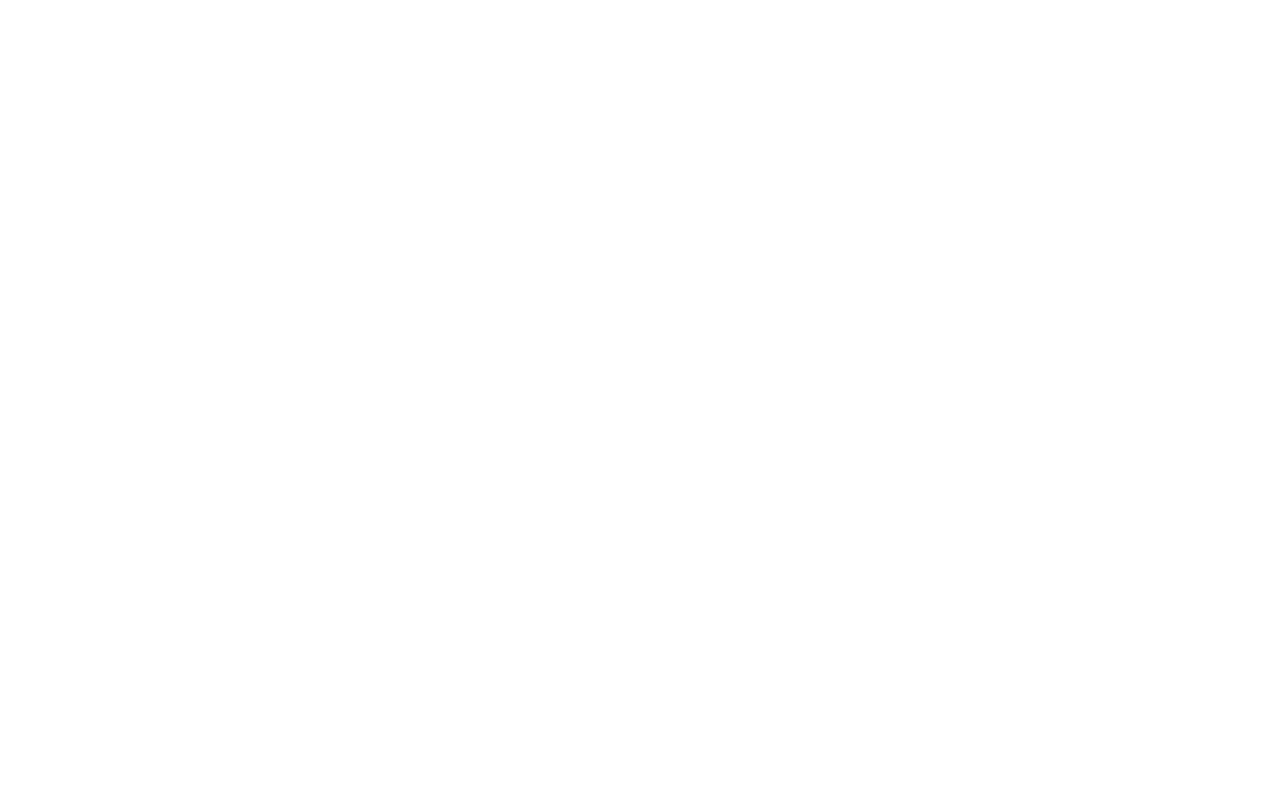
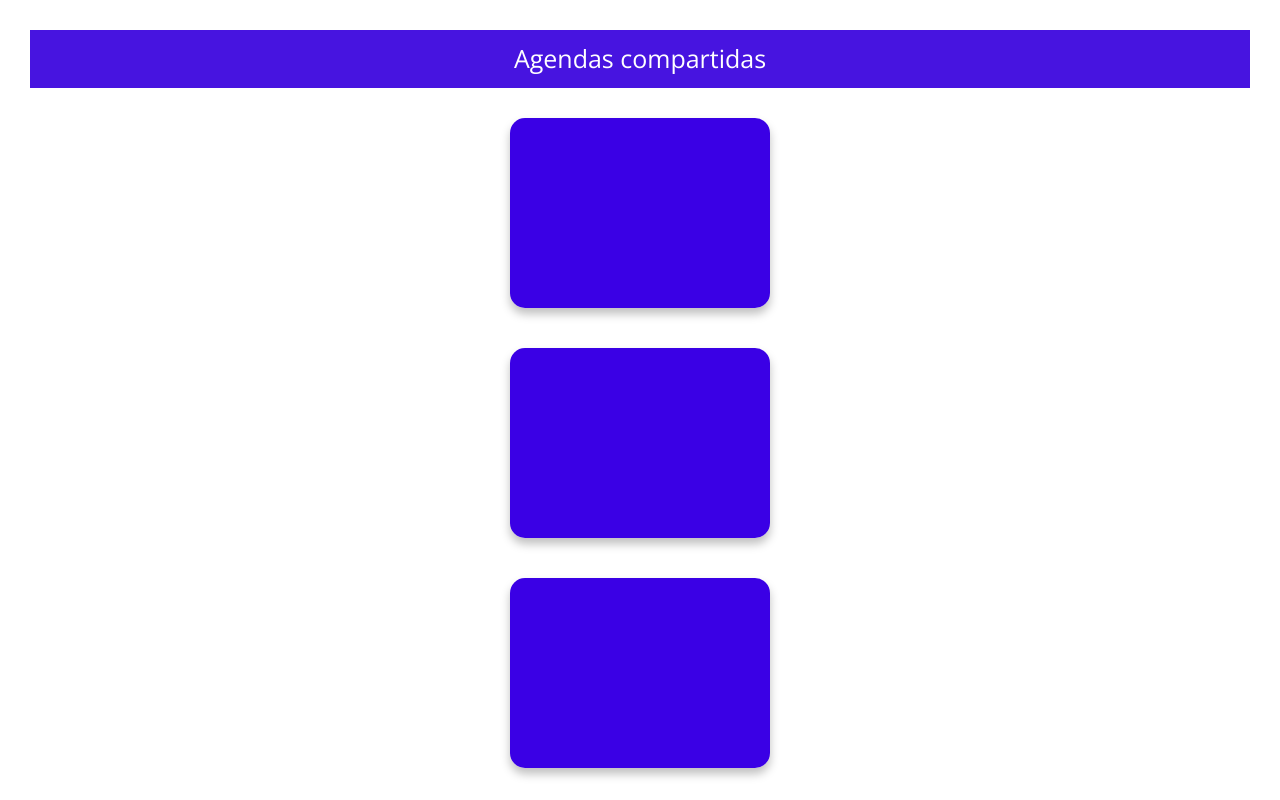
Before and after one commit to Sallaks/FronEndProject, an Angular app: page /contacts-book in a window 1280 px wide. Before the commit this address led to /. Built offline with nearby package versions, Linux system fonts and the light colour scheme.

Commit message:
contact-book routing and view

```diff
--- a/src/app/app-routing.module.ts
+++ b/src/app/app-routing.module.ts
@@ -36,6 +36,13 @@
       ),
   },
   {
+    path: 'contacts-book',
+    loadChildren: () =>
+      import('./public/pages/contacts-book/contacts-book.module').then(
+        (m) => m.ContactsBookModule
+      ),
+  },
+  {
     path: 'edit-contact/:id',
     loadChildren: () =>
       import('./public/pages/edit-contact/edit-contact.module').then(
--- /dev/null
+++ b/src/app/core/interfaces/contacts-book.ts
@@ -0,0 +1,11 @@
+import { IContact } from "./contact";
+import { IUser } from "./user";
+
+
+export interface IContactsbook{
+id: number,
+name: string,
+code: number,
+owners?: IUser[]
+contacts: IContact[]
+}
--- /dev/null
+++ b/src/app/public/components/book-card/book-card.component.html
@@ -0,0 +1,13 @@
+<div class="card-cointainer">
+    <div class="avatar">
+      <div class="avatar-letters">
+        {{getinitials() | uppercase}
+      </div>
+    </div>
+    <div [routerLink]="['/contacts-book', contactsbook.id]" class="book-name">
+      <p class="name">
+        {{contactsbook.name}}
+      </p>
+      <div class="card-divider"></div>
+    </div>
+  </div>
--- /dev/null
+++ b/src/app/public/components/book-card/book-card.component.scss
@@ -0,0 +1,44 @@
+.card-cointainer {
+    display: flex;
+    flex-direction: row;
+    align-items: center;
+    justify-content: flex-start;
+    background-color: #fff;
+    margin-bottom: 5px;
+  }
+
+  .avatar {
+    display: flex;
+    justify-content: center;
+    align-items: center;
+    background-color: rgba(0, 0, 0, 0.3);
+    color: #fff;
+    border-radius: 50%;
+    height: 42px;
+    width: 42px;
+    margin: 10px;
+  }
+
+  .avatar-letters {
+    display: flex;
+    justify-content: center;
+    align-items: center;
+  }
+
+  .book-name {
+    font-size: 18px;
+    display: flex;
+    margin-right: auto;
+    flex-direction: column;
+  }
+
+  .name {
+    margin-bottom: 10px;
+    margin-top: 10px;
+  }
+
+  .card-divider {
+    border-bottom: 1px solid #d1d5db;
+    height: 1px;
+    width: calc(100vw - 70px);
+  }
--- /dev/null
+++ b/src/app/public/components/book-card/book-card.component.ts
@@ -0,0 +1,35 @@
+import { Component, Input, OnInit } from '@angular/core';
+import { IContact } from 'src/app/core/interfaces/contact';
+import { IContactsbook } from 'src/app/core/interfaces/contacts-book';
+import { ContactService } from 'src/app/core/services/contact.service';
+
+@Component({
+  selector: 'app-book-card',
+  templateUrl: './book-card.component.html',
+  styleUrls: ['./book-card.component.scss']
+})
+export class BookCardComponent implements OnInit {
+
+  constructor(private contactService: ContactService) { }
+
+  @Input() completeName!: string;
+
+  @Input() contactsbook!: IContactsbook;
+
+  contactComplete: IContactsbook | undefined;
+
+  ngOnInit(): void {
+  }
+
+  getinitials(): string {
+    return this.contactsbook.name
+    .slice(0, 1)
+    .concat(
+        this.contactsbook.name.slice(
+            this.contactsbook.name.length - 1,
+            this.contactsbook.name.length
+        )
+    );
+  }
+
+}
--- /dev/null
+++ b/src/app/public/pages/contacts-book/contacts-book-routing.module.ts
@@ -0,0 +1,11 @@
+import { NgModule } from '@angular/core';
+import { RouterModule, Routes } from '@angular/router';
+import { ContactsBookComponent } from './contacts-book.component';
+
+const routes: Routes = [{ path: '',component: ContactsBookComponent }];
+
+@NgModule({
+  imports: [RouterModule.forChild(routes)],
+  exports: [RouterModule]
+})
+export class ContactsBookRoutingModule { }
--- /dev/null
+++ b/src/app/public/pages/contacts-book/contacts-book.component.html
@@ -0,0 +1,29 @@
+<div class="main-container">
+  <div class="heading">
+    <h1 class="h1">Agendas compartidas</h1>
+  </div>
+  <div class="cards">
+    <div class="card card-1">
+      <div class="cardicon"></div>
+      <p class="cardexit"></p>
+      <h2 class="cardtitle"></h2>
+      <p class="cardapply">
+        <a class="cardlink" href="#"></a>
+      </p>
+    </div>
+    <div class="card card-2">
+      <div class="cardicon"></div>
+      <p class="cardexit"></p>
+      <h2 class="cardtitle"></h2>
+      <p class="cardapply">
+        <a class="cardlink" href="#"></a>
+      </p>
+    </div>
+    <div class="card card-3">
+      <div class="cardicon"></div>
+      <p class="cardexit"></p>
+      <h2 class="cardtitle"></h2>
+      <p class="cardapply">
+        <a class="card__link" href="#"></a>
+      </p>
+    </div>
--- /dev/null
+++ b/src/app/public/pages/contacts-book/contacts-book.component.scss
@@ -0,0 +1,115 @@
+.main-container {
+  font-family: 'Open Sans', sans-serif;
+  padding: 30px;
+  width: 100%;
+  display:flex;
+  flex-direction:column;
+  justify-content: center;
+  align-items: center;
+}
+
+//  HEADING
+
+.heading{
+  margin-top: auto;
+  background-color: #4714e0;
+  display: flex;
+  justify-content: center;
+  width: 100%;
+}
+
+.h1 {
+  margin: 10px 0px;
+  color: #ffffff;
+  font-size: 25px;
+  transition: all 0.5s;
+}
+
+
+// / CARDS /
+
+.cards {
+  margin: 10px;
+  display: flex;
+  flex-wrap: wrap;
+  justify-content: center;
+  align-items: center;
+  width: 300px;
+  height: 190px;
+
+}
+
+.card {
+  margin: 20px;
+  padding: 20px;
+  width: 300px;
+  height: 190px;
+  display: grid;
+  grid-template-rows: 20px 50px 1fr 50px;
+  border-radius: 15px;
+  box-shadow: 0px 6px 10px rgba(0, 0, 0, 0.25);
+  transition: all 0.2s;
+}
+
+.card:hover {
+  box-shadow: 0px 6px 10px rgba(0, 0, 0, 0.4);
+  transform: scale(1.01);
+}
+
+.cardlink,
+.cardexit,
+.cardicon {
+  position: relative;
+  text-decoration: none;
+  color: rgba(255, 255, 255, 0.9);
+}
+
+.cardlink::after {
+  position: absolute;
+  top: 25px;
+  left: 0;
+  content: "";
+  width: 0%;
+  height: 3px;
+  background-color: rgba(255, 255, 255, 0.6);
+  transition: all 0.5s;
+}
+
+.cardlink:hover::after {
+  width: 100%;
+}
+
+.cardexit {
+  grid-row: 1/2;
+  justify-self: end;
+}
+
+.cardicon {
+  grid-row: 2/3;
+  font-size: 30px;
+}
+
+.cardtitle {
+  grid-row: 3/4;
+  font-weight: 400;
+  color: #ffffff;
+}
+
+.card__apply {
+  grid-row: 4/5;
+  align-self: center;
+}
+
+//  CARD BACKGROUNDS
+
+.card-1 {
+  background: radial-gradient(#3A00E5, #3A00E5);
+}
+
+.card-2 {
+  background: radial-gradient(#3A00E5, #3A00E5);
+}
+
+.card-3 {
+  background: radial-gradient(#3A00E5, #3A00E5);
+}
--- /dev/null
+++ b/src/app/public/pages/contacts-book/contacts-book.component.ts
@@ -0,0 +1,20 @@
+import { Component, OnInit } from '@angular/core';
+import { IContact } from 'src/app/core/interfaces/contact';
+import { IContactsbook } from 'src/app/core/interfaces/contacts-book';
+import { ContactService } from 'src/app/core/services/contact.service';
+
+@Component({
+  selector: 'app-contacts-book',
+  templateUrl: './contacts-book.component.html',
+  styleUrls: ['./contacts-book.component.scss']
+})
+export class ContactsBookComponent implements OnInit {
+
+  constructor(private contactService: ContactService) { }
+
+contactsbooks: IContactsbook[]= [];
+
+  ngOnInit(): void {
+  }
+
+}
```
Also changed, not shown: src/app/public/pages/contacts-book/contacts-book.module.ts (added, +19 -0 lines), 2 other files (tests, documents, lock files or other folders).
